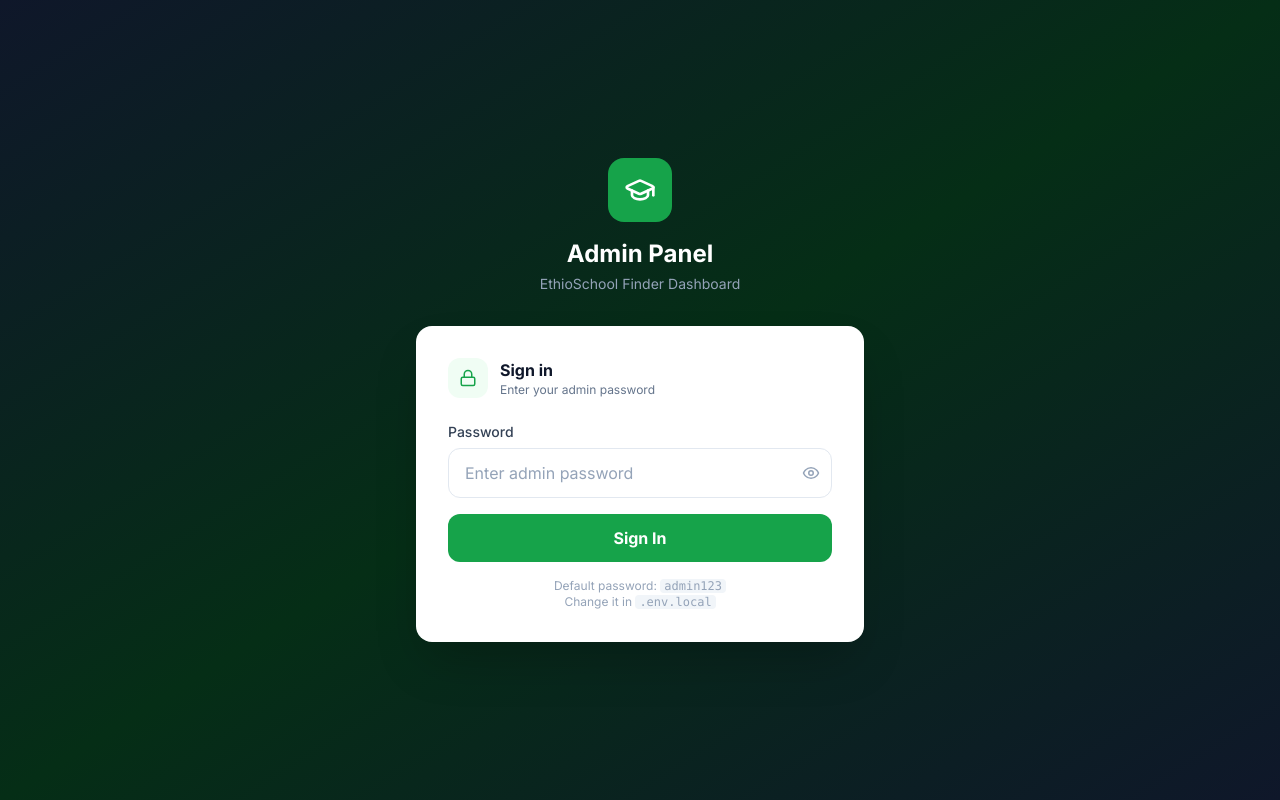
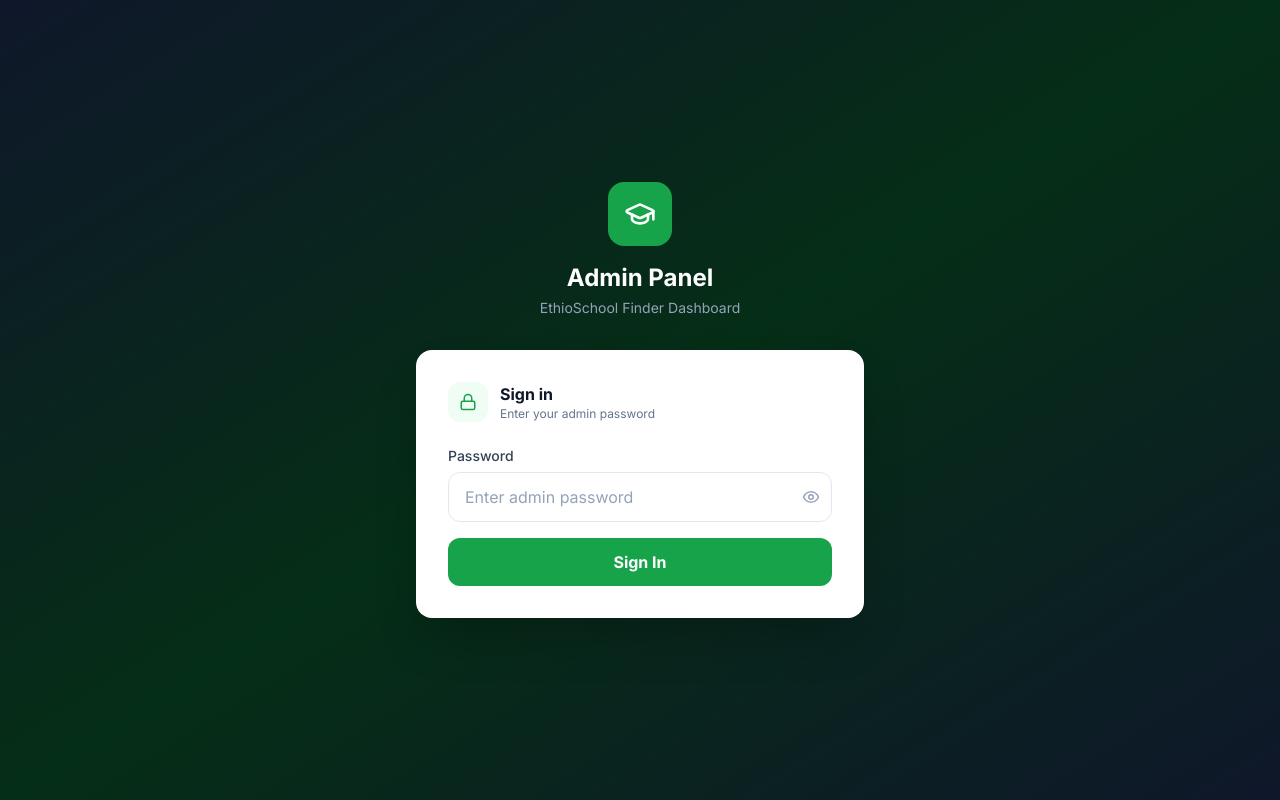
Before and after one commit to Gemeking/ETHSCHOOLS, a Next.js app: page /admin/login in a window 1280 px wide. Built offline with nearby package versions, Linux system fonts and the light colour scheme.

Commit message:
UI for launch

```diff
--- a/src/app/admin/login/page.tsx
+++ b/src/app/admin/login/page.tsx
@@ -84,10 +84,6 @@
             </button>
           </form>
 
-          <p className="text-xs text-slate-400 mt-4 text-center">
-            Default password: <code className="bg-slate-100 px-1 rounded">admin123</code>
-            <br />Change it in <code className="bg-slate-100 px-1 rounded">.env.local</code>
-          </p>
         </div>
       </div>
     </div>
--- a/src/app/admin/page.tsx
+++ b/src/app/admin/page.tsx
@@ -95,11 +95,6 @@
         </div>
       </div>
 
-      {/* Info box */}
-      <div className="bg-blue-50 border border-blue-200 rounded-xl p-4 text-sm text-blue-700">
-        <strong>Connect Supabase</strong> to enable persistent storage, real-time updates, and image uploads.
-        Update your <code className="bg-blue-100 px-1 rounded">.env.local</code> with your Supabase credentials.
-      </div>
     </div>
   )
 }
--- a/src/app/schools/[id]/page.tsx
+++ b/src/app/schools/[id]/page.tsx
@@ -85,9 +85,6 @@
                     <CheckCircle size={11} /> Verified
                   </span>
                 )}
-                <span className="text-xs text-slate-400 bg-slate-100 px-2.5 py-1 rounded-full capitalize">
-                  {school.coordinates_accuracy} accuracy
-                </span>
               </div>
 
               <h1 className="text-2xl sm:text-3xl font-extrabold text-slate-900 mb-1">{school.name_en}</h1>
--- a/src/components/ImageUploader.tsx
+++ b/src/components/ImageUploader.tsx
@@ -282,12 +282,6 @@
         </div>
       )}
 
-      {/* Setup hint if first time and no bucket */}
-      {!hasImages && (
-        <p className="text-xs text-slate-400 text-center">
-          First time? Run <code className="bg-slate-100 px-1 py-0.5 rounded text-slate-600">scripts/create-storage-bucket.sql</code> in Supabase SQL Editor to enable uploads.
-        </p>
-      )}
     </div>
   )
 }
```
Also changed, not shown: 1 other file (tests, documents, lock files or other folders).
